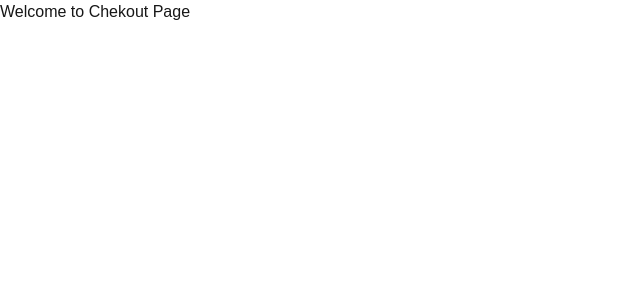
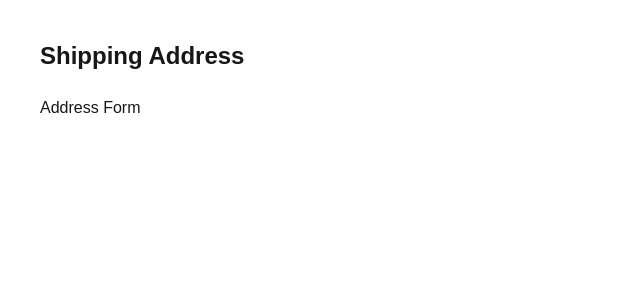
Before and after one commit to akshitahuja2022/Ecoyann-Cart-App, a Next.js app: page /checkout in a window 1280 px wide. Shown: the top 300 px of the page, without its empty margins (0-640 px from the left). Built offline with nearby package versions, Linux system fonts and the light colour scheme.

Commit message:
add shipping form for chekout page

```diff
--- a/src/app/checkout/page.js
+++ b/src/app/checkout/page.js
@@ -1,7 +1,12 @@
-import React from "react";
+"use client";
 
-const checkOut = () => {
-  return <div>Welcome to Chekout Page</div>;
-};
+import AddressForm from "@/components/AddressForm";
 
-export default checkOut;
+export default function CheckoutPage() {
+  return (
+    <div className="p-10">
+      <h1 className="text-2xl font-bold mb-6">Shipping Address</h1>
+      <AddressForm />
+    </div>
+  );
+}
```
